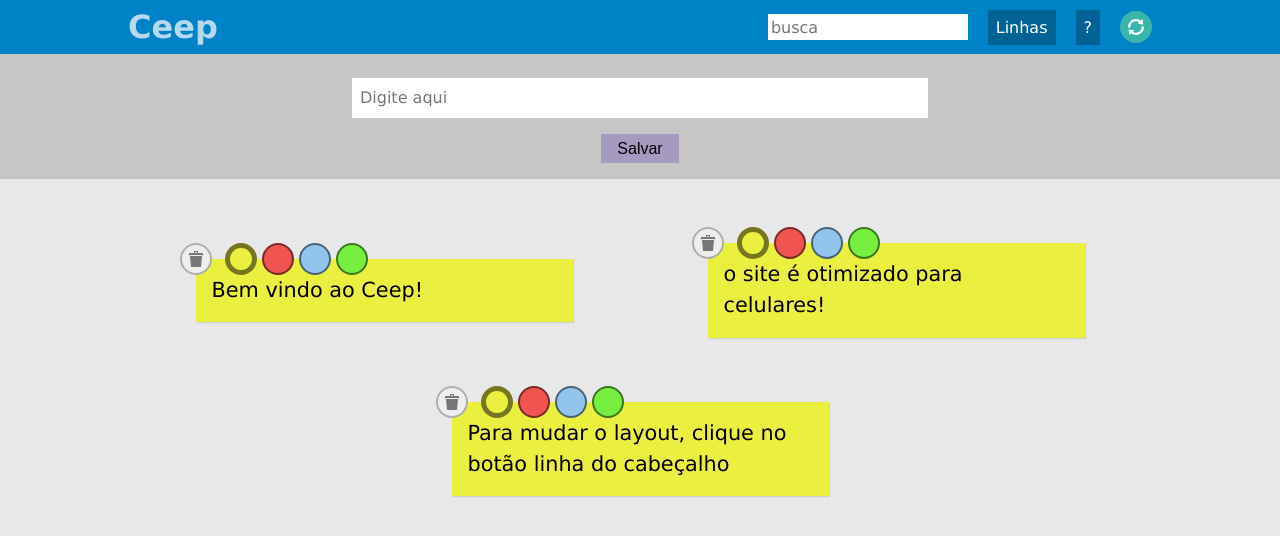
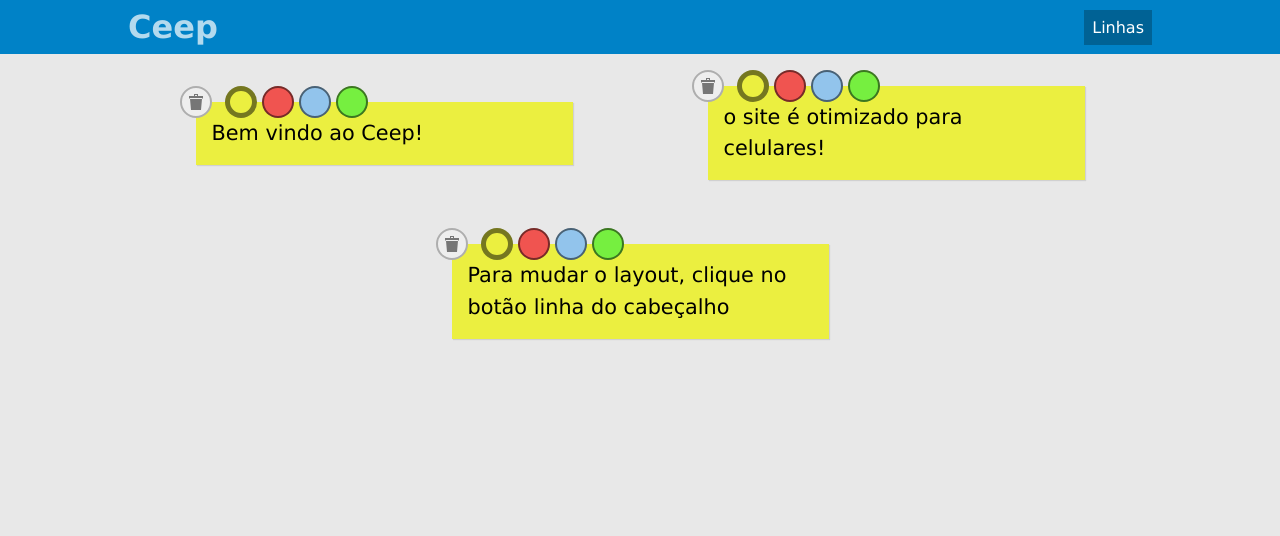
Before and after one commit to Cintia-Teixeira/ceep, a plain HTML site: page index.html in a window 1280 px wide. Drawn offline with Linux system fonts and the light colour scheme.

Commit message:
funcionalidades com progressive enhancement

```diff
--- a/css/reset.css
+++ b/css/reset.css
@@ -12,3 +12,7 @@ body {
   outline-style: solid;
   outline-width: 3px;
 }
+
+.no-js {
+  display: none!important;
+}
--- a/index.html
+++ b/index.html
@@ -25,14 +25,14 @@
         Ceep
       </h1>
       <div class="opcoesDaPagina">
-        <input type="search" placeholder="busca" id="busca" class="opcoesDaPagina-opcao">
-        <button id="btnMudaLayout" class="opcoesDaPagina-opcao opcoesDaPagina-botao">
+        <input type="search" placeholder="busca" id="busca" class="opcoesDaPagina-opcao no-js">
+        <button id="btnMudaLayout" class="opcoesDaPagina-opcao opcoesDaPagina-botao no-js">
           Linhas
         </button>
-        <button id="btnAjuda" class="opcoesDaPagina-opcao opcoesDaPagina-botao">
+        <button id="btnAjuda" class="opcoesDaPagina-opcao opcoesDaPagina-botao no-js">
           ?
         </button>
-        <button id="btnSync" class="opcoesDaPagina-opcao opcoesDaPagina-botao botaoSync botaoSync--sincronizado">
+        <button id="btnSync" class="opcoesDaPagina-opcao opcoesDaPagina-botao botaoSync botaoSync--sincronizado no-js">
           <svg class="botaoSync-icone">
             <use xlink:href="#iconeSincronizar"></use>
           </svg>
@@ -40,7 +40,7 @@
       </div>
     </header>
 
-    <form class="formNovoCartao container">
+    <form class="formNovoCartao container no-js">
       <textarea class="formNovoCartao-conteudo" name="formNovoCartao-conteudo" placeholder="Digite aqui"></textarea>
       <input class="formNovoCartao-salvar" type="submit" value="Salvar">
     </form>
@@ -133,6 +133,7 @@
       </article>
 
     </section>
+
     <script src="js/opcoesDaPasta/btnMudaLayout.js"></script>
   </body>
 </html>
--- a/js/opcoesDaPasta/btnMudaLayout.js
+++ b/js/opcoesDaPasta/btnMudaLayout.js
@@ -17,3 +17,4 @@ function mudaLayout() {
 
 btn.addEventListener('click', mudaTexto);
 btn.addEventListener('click', mudaLayout);
+btn.classList.remove('no-js')
```
